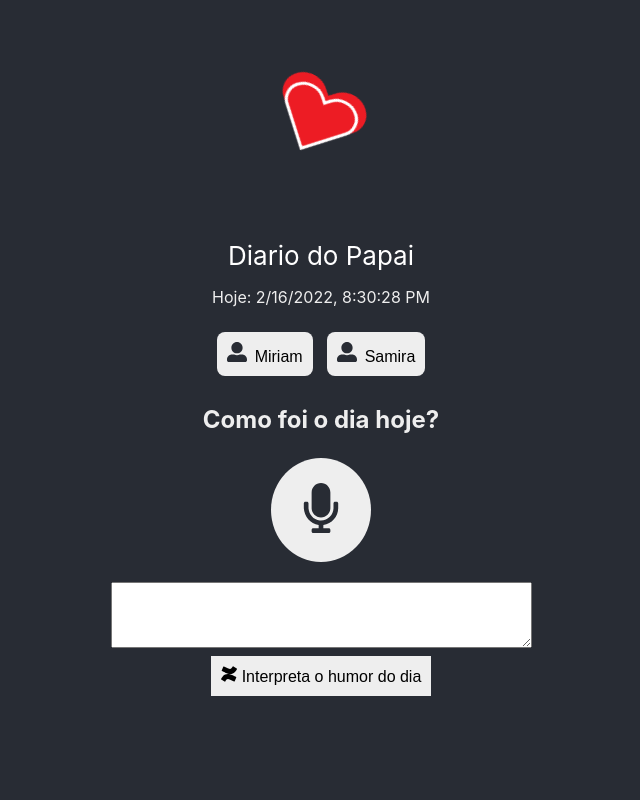
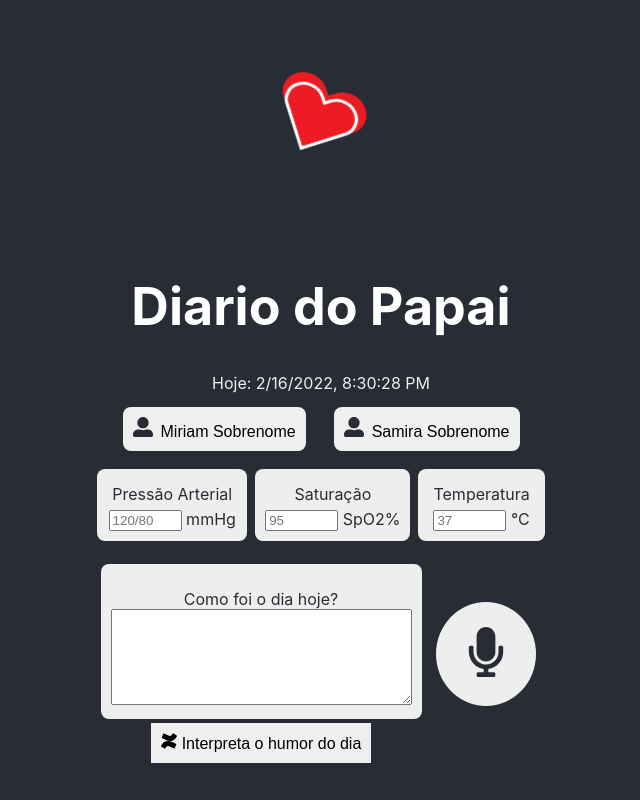
Before and after one commit to luciana/comamor, a React (Create React App) app: page / in a window 1280 px wide. Shown: the whole page, without its empty margins (319-959 px from the left). Built offline with nearby package versions, Linux system fonts and the light colour scheme; no server answers; what @aws-amplify/predictions, aws-amplify would draw is missing.

Commit message:
input elements

```diff
--- a/src/App.css
+++ b/src/App.css
@@ -39,30 +39,55 @@
   }
 }
 
+/* FONT */
+.tiny{
+  font-size: 1em;
+}
+
+.recording{
+  color: #f00;
+}
+
+.text {
+  padding-top: 15px;
+  font-size: 1em;
+}
+
+/* BLOCKS */
+
+.white{
+  background-color: #eee;
+  color: #282c34;
+}
+
+.block {
+  display: block;
+}
+
+
 .famic {
   font-size: 50px;
   color: #282c34;
   padding: 15px;
 }
 
-.famic:hover {
-  color: #242c44;
+.aligned{
+
+  display:inline-block;
+  vertical-align:middle;
+  margin-right:10px
 }
 
-.recording{
-  color: #f00;
-}
-
+/* BUTTONS */
 .button {
-  background-color: #eee;
   border: none;
-  padding: 10px;
   text-align: center;
   text-decoration: none;
   display: inline-block;
   font-size: 16px;
-  margin: 4px 2px;
+  padding: 10px;
 }
+
 
 .round {
   border-radius: 50%;
@@ -89,6 +114,14 @@
 }
 .inner {
   display: inline-block;
+  padding: 10px;
+  margin: 4px 4px;
+}
+.user:hover{background-color:green;}
+.highlight:hover{background-color:darkgray;}
+
+/* FORM */
+
+label{
   padding: 5px;
 }
-.fauser:hover{color:green;}
--- a/src/App.js
+++ b/src/App.js
@@ -93,8 +93,8 @@ function SpeechToText(props) {
       return (
         <div className="audioRecorder">
           <div>
-            {recording && <button onClick={stopRecording} className="button round" ><FaMicrophone className="famic recording" /></button>}
-            {!recording && <button onClick={startRecording} className="button round"><FaMicrophone className='famic'/></button>}
+            {recording && <button onClick={stopRecording} className="button round white" ><FaMicrophone className="famic recording" /></button>}
+            {!recording && <button onClick={startRecording} className="button round white"><FaMicrophone className='famic'/></button>}
           </div>
         </div>
       );
@@ -117,7 +117,6 @@ function SpeechToText(props) {
     return (
       <div className="Text">
         <div>
-          <h1>Como foi o dia hoje?</h1>
           <AudioRecorder finishRecording={convertFromBuffer} />
           <p>{response}</p>
         </div>
@@ -146,9 +145,12 @@ function TextInterpretation() {
   }
 
   return (
-    <div className="Text">
-       <div> <textarea rows="4" cols="50" defaultValue={textToInterpret} onChange={setText}></textarea>   </div>
-        <div>
+    <div className="text">
+        <div className="inner white curve">
+          <div className="text">Como foi o dia hoje?</div>
+          <textarea rows="6" cols="35" defaultValue={textToInterpret} onChange={setText}></textarea>
+        </div>
+         <div className="block">
           <button className="button" onClick={interpretFromPredictions}>
           <div>
             <FaConfluence className="faconfluence"/>
@@ -164,7 +166,7 @@ function TextInterpretation() {
 function DateDisplay(){
     return (
       <div className="date">
-        <p> Hoje: {new Date().toLocaleString()}</p>
+        <span> Hoje: {new Date().toLocaleString()}</span>
       </div>
     );
 }
@@ -176,7 +178,7 @@ function AssistantNames(){
       <button className="button curve user">
             <div>
               <FaUserAlt className="fauser"/>
-              <span>Miriam</span>
+              <span>Miriam Sobrenome</span>
             </div>
       </button>
     </div>
@@ -184,7 +186,7 @@ function AssistantNames(){
       <button className="button curve user">
             <div>
               <FaUserAlt className="fauser"/>
-              <span>Samira</span>
+              <span>Samira Sobrenome</span>
             </div>
       </button>
       </div>
@@ -192,12 +194,29 @@ function AssistantNames(){
   )
 }
 
+function VitalCollection(){
+  return (
+    <div className="outer">
+    <div className="inner curve white highlight">
+      <label htmlFor="name" className="block">Pressão Arterial</label>
+      <input id="pressao" placeholder="120/80" name="pressao" maxLength="10" size="6"  /> mmHg
+    </div>
+    <div className="inner curve white highlight">
+     <label htmlFor="name" className="block">Saturação</label>
+      <input id="saturacao" placeholder="95" name="saturacao" maxLength="10" size="6"  /> SpO<span className="tiny">2%</span>
+    </div>
+     <div className="inner curve white highlight">
+      <label htmlFor="name" className="block">Temperatura</label>
+      <input id="temperatura" placeholder="37" name="temperatura" maxLength="10" size="6"  /> &deg;C
+      </div>
+    </div>
+  )
+}
   return (
     <div className="App">
       <header className="App-header">
-
         <img src={logo} className="App-logo" alt="logo" />
-        <div> Diario do Papai </div>
+        <h1> Diario do Papai </h1>
       </header>
       <section>
       <DateDisplay />
@@ -206,10 +225,14 @@ function AssistantNames(){
       <AssistantNames />
       </section>
       <section>
-      <SpeechToText />
+      <VitalCollection />
       </section>
       <section>
-        {TextInterpretation()}
+
+      <div className="">
+        <div className="aligned"> {TextInterpretation()} </div>
+        <div className="aligned"> <SpeechToText />  </div>
+        </div>
       </section>
     </div>
   );
```
